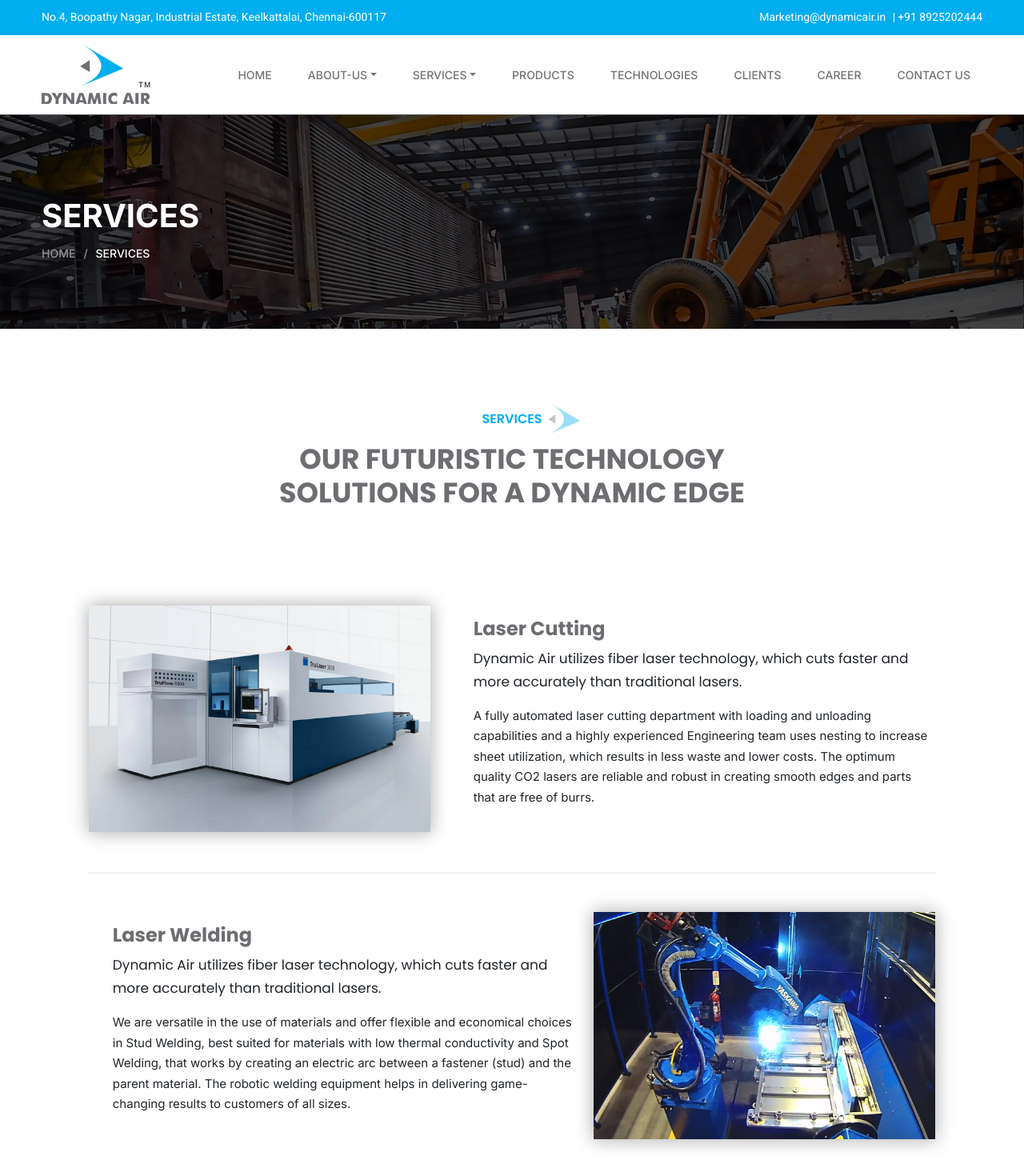
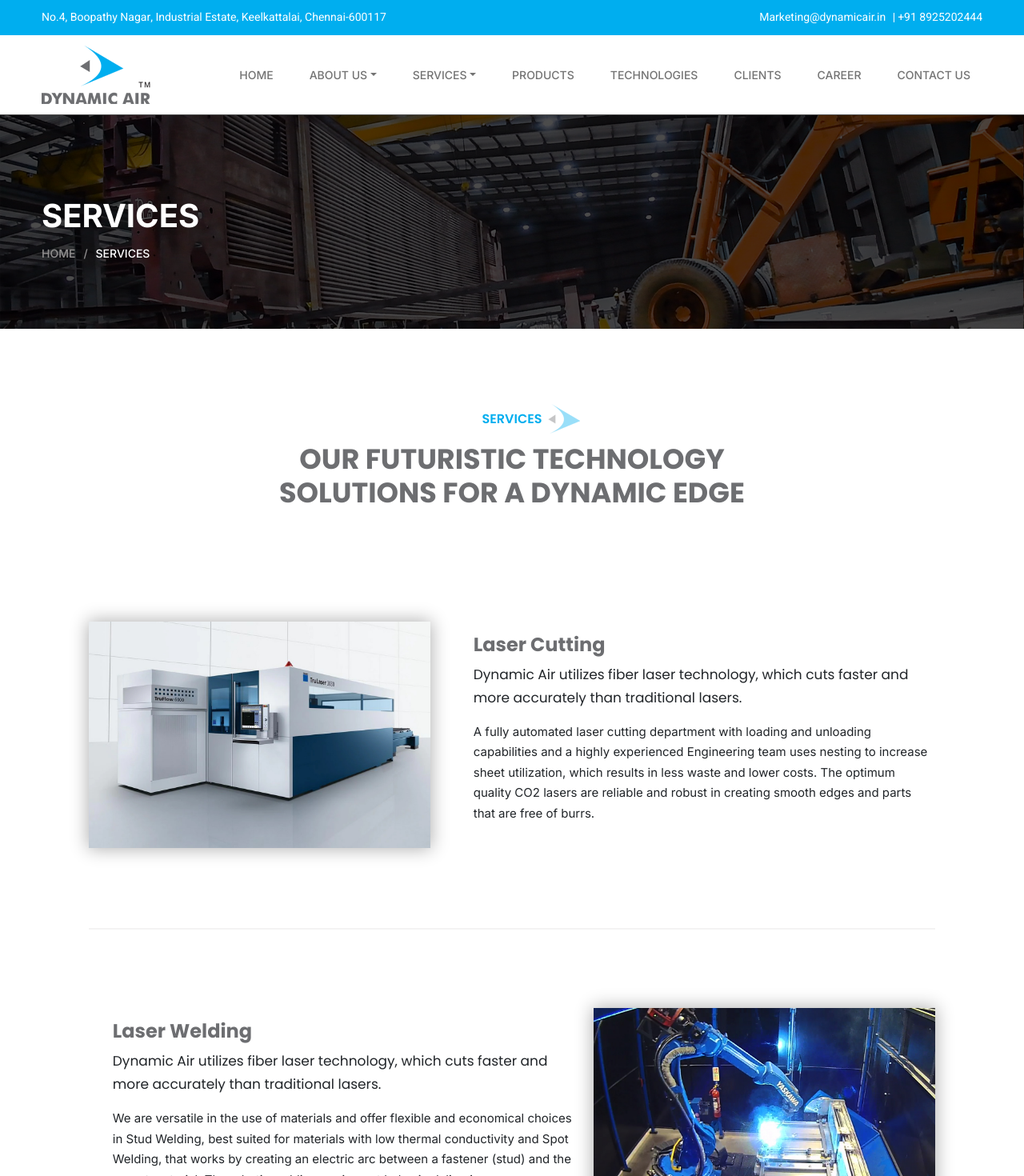
Before and after one commit to pixel-2021/DynamicAir, a React (Create React App) app: page /services in a window 1280 px wide. Shown: the top 1470 px of the page at 80% size. Built offline with nearby package versions, Linux system fonts and the light colour scheme.

Commit message:
Menu Changes

```diff
--- a/src/App.css
+++ b/src/App.css
@@ -581,7 +581,7 @@ section.copywrite{padding:10px 0px;}
       -moz-box-shadow: 0px 0px 21px 1px rgba(0,0,0,0.32);
       box-shadow: 0px 0px 21px 1px rgba(0,0,0,0.32);}
 
-    .servicing-sector{margin:0 auto;width:90%;margin-top:60px;}
+    .servicing-sector{margin:0 auto;width:90%;}
 
     .servce-cnt span{font-family: 'Poppins', sans-serif !important;
       font-weight: 400;
@@ -593,8 +593,8 @@ section.copywrite{padding:10px 0px;}
     .servce-cnt h4{font-family: 'Poppins', sans-serif !important;font-weight: 700;color: #6d6e71;}
     .servce-cnt h5{font-weight: 500;color: #6d6e71;font-size: 20px;margin:10px 0px 15px 0px;}
 
-    .servces{margin:100px 0px;position: relative;}
-    .servces:before{position: absolute;content: "";left:0;top:-50px;height:2px;width:100%;background-color:#f4f3f3;}
+    .servces{padding:100px 0px;position: relative;}
+    .servces:before{position: absolute;content: "";left:0;top:0px;height:2px;width:100%;background-color:#f4f3f3;}
     .servces.no-bricks:before{display: none;}
 
     .services-lstngs{padding:100px 0px 0px;}
--- a/src/component/CompanyProfile.js
+++ b/src/component/CompanyProfile.js
@@ -53,7 +53,7 @@ export default function CompanyProfile() {
 <h4>Established in 2008 and headquartered in Chennai, India, Dynamic Air Engineering India Private Limited</h4>
 </div>
 <div className='common-para'>
-<p>is an ISO 9001: 2015 certified company that specializes in the fabrication of all kinds of sheet metal solutions under one roof. It has established in 2008 and is headquartered in Chennai, India.<br></br>
+<p className='mb-0'>is an ISO 9001: 2015 certified company that specializes in the fabrication of all kinds of sheet metal solutions under one roof. It has established in 2008 and is headquartered in Chennai, India.<br></br>
 <br></br>
 Dynamic Air is one of the leading rail coach manufacturers that entered the railway segment in the year 2008. The company handles all kinds of fabrications made for Indian Railways, and currently manufactures entire train coaches for Integral Coach Factory, Chennai. Dynamic Air provides you with complete solutions, from Design, Fabrication and Installation services to International Standards.<br></br>
 <br></br>
@@ -71,9 +71,11 @@ The unit is equipped with world-class machineries and equipments. The facility i
 </div>
 
 </div>
-
+<div className='col-lg-12' id="vision">
+<div className='spacer-100'>&nbsp;</div>
+</div>
 <div className='col-lg-12'>
-<div className='vison-mison row' id="vision">
+<div className='vison-mison row'>
 
 <div className='col-lg-6'>
 <div className='vison' data-aos="fade-right" data-aos-duration="1000" data-aos-delay="200">
--- a/src/component/Header.js
+++ b/src/component/Header.js
@@ -43,12 +43,12 @@ export default function Header() {
               <NavDropdown.Item href="#">Service - 4</NavDropdown.Item>
             </NavDropdown> */}
 
-            { <NavDropdown title="about-us" id="about-nav-dropdown" renderMenuOnMount={true}>
+            { <NavDropdown title="About Us" id="about-nav-dropdown" renderMenuOnMount={true}>
                 <NavDropdown.Item href="about-us#overview">Overview</NavDropdown.Item>
                 <NavDropdown.Item href="about-us#vision">Vision &amp; Mission</NavDropdown.Item>
                 <NavDropdown.Item href="about-us#certifications">Certifications</NavDropdown.Item>
               </NavDropdown> }
-              { <NavDropdown title="services" id="services-nav-dropdown" renderMenuOnMount={true}>
+              { <NavDropdown title="Services" id="services-nav-dropdown" renderMenuOnMount={true}>
                 <NavDropdown.Item href="services#laser-cutting">Laser Cutting</NavDropdown.Item>
                 <NavDropdown.Item href="services#welding">Laser Welding</NavDropdown.Item>
                 <NavDropdown.Item href="services#machining">Spot Welding</NavDropdown.Item>
--- a/src/component/Services.js
+++ b/src/component/Services.js
@@ -155,7 +155,7 @@ export default function Products() {
     </Row>
     </div>
 
-    <div className='servces no-bricks' id="metal-punching">
+    <div className='servces' id="metal-punching">
     <Row>
 
     <div className='col-lg-7 align-self-center'>
@@ -239,12 +239,13 @@ export default function Products() {
     <div className="col-sm-12 col-md-6 col-lg-6">
     <select class="form-control jsrequired" id="state" name="state">
 	    <option value="">Select your Service</option>
-	    <option value="Metal Punching">Metal Punching</option>
 	    <option value="Laser Cutting">Laser Cutting</option>
 	    <option value="Laser Welding">Laser Welding</option>
+	    <option value="Spot Welding">Spot Welding</option>
+	    <option value="Bending">Bending</option>
+	    <option value="Shearing">Shearing</option>
+	    <option value="Turret Punching">Turret Punching</option>
 	    <option value="Powder Coating">Powder Coating</option>
-	    <option value="Metal Forming">Metal Forming</option>
-	    <option value="Machining">Machining</option>
 	  </select>
     </div>
     <div className="col-sm-12 col-md-12 col-lg-12">
--- a/src/css/Style.css
+++ b/src/css/Style.css
@@ -200,6 +200,10 @@ ul.home-links li a svg{
   border-left: 18px solid #416c94;
 	border-top: 15px solid transparent;
 	border-bottom: 15px solid transparent;
+}
+
+.spacer-100{
+  height: 100px;
 }
 
 @keyframes pulse-border {
```
